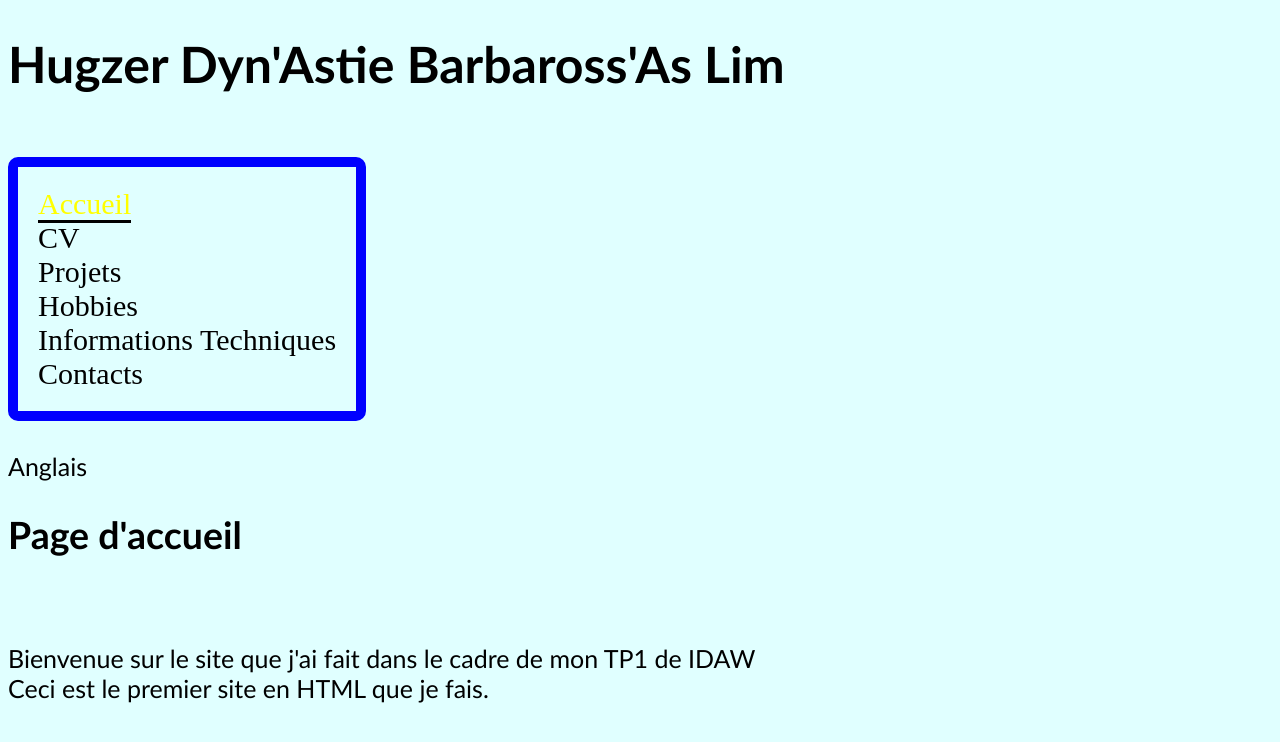
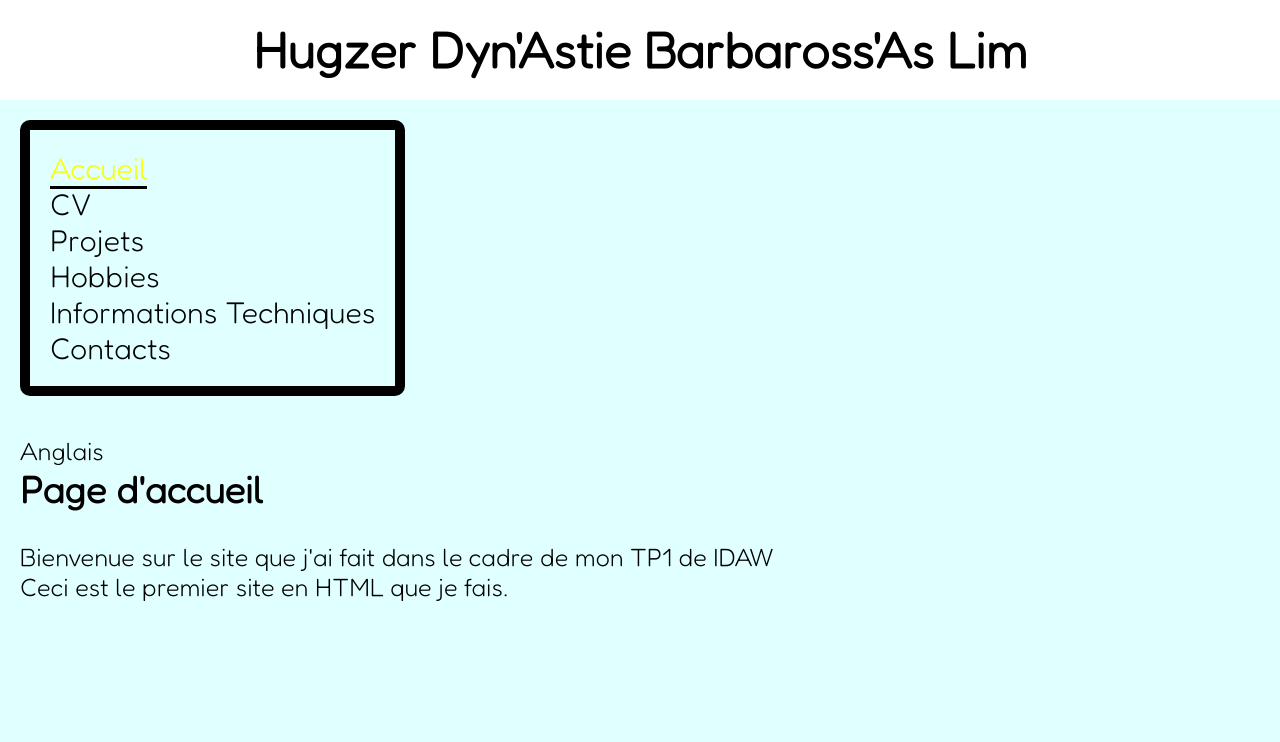
Before and after one commit to AtinyStay/IDAW, a PHP site: page / in a window 1280 px wide. Shown: the top 742 px of the page. Run offline with PHP 8.4, Linux system fonts and the light colour scheme.

Commit message:
le site prend forme

```diff
--- a/TP2/eng/accueil_eng.php
+++ b/TP2/eng/accueil_eng.php
@@ -1,6 +1,6 @@
 <div class="box">
 <a class='change_lang' href="index.php?page=accueil&lang=fr">Français</a>
-            <h1>Welcome</h1>
+            <h1>Welcome Page</h1>
             <br/>
-            <p>Welcome to the party <br/> That is the first HTML website, I'm doing.</p>
+            <p>Welcome to my first HTML website. I did it during the IDAW course at IMT Nord Europe in March 2022.</p>
         </div>
--- a/TP2/eng/cv_eng.php
+++ b/TP2/eng/cv_eng.php
@@ -3,11 +3,11 @@
         <h2>Student at IMT Nord Europe</h2>
         <img src="hugo_num.jpg" alt="ma tête sur le cv" class="ma_tete"
             style="width:200px"/>
-        <h3>Professional career</h3>
+        <h3>Work Experience</h3>
         <p class="parcours"> May 2021 : Datatilt<br>
             July 2019 : Société Générale <br>
             July 2017 : Traiteur asiatique</p>
-        <h3>School</h3>
+        <h3>Education</h3>
         <p class="parcours">2020-2023 : Engineer degree at IMT Nord Europe<br/> <br/>
             2018-2020 = Preparatory Class
         </p>
--- a/TP2/fr/accueil_fr.php
+++ b/TP2/fr/accueil_fr.php
@@ -1,6 +1,7 @@
-<div class="box">
+<div class='container'> <div class="box">
     <a class='change_lang' href="index.php?page=accueil&lang=eng">Anglais</a>
             <h1>Page d'accueil</h1>
             <br/>
             <p>Bienvenue sur le site que j'ai fait dans le cadre de mon TP1 de IDAW <br/> Ceci est le premier site en HTML que je fais.</p>
         </div>
+</div>
--- a/TP2/style.css
+++ b/TP2/style.css
@@ -1,15 +1,38 @@
+@import url('https://fonts.googleapis.com/css2?family=Fredoka:wght@300&display=swap');
+
+*{
+    box-sizing:border-box;
+    padding: 0;
+    margin: 0;
+    font-family: "Fredoka";
+}
+
+.bandeau_haut{
+    background-color:white;
+    height:100px;
+    text-align: center;
+    line-height: 100px;
+    font-family:-apple-system, BlinkMacSystemFont, 'Segoe UI', Roboto, Oxygen, Ubuntu, Cantarell, 'Open Sans', 'Helvetica Neue', sans-serif;
+}
+
 body{
     background-color:lightcyan;
-    font-family: 'Trebuchet MS', 'Lucida Sans Unicode', 'Lucida Grande', 'Lucida Sans', Arial, sans-serif ;
     font-size: 25px;
+    font-family: 'Gill Sans', 'Gill Sans MT', Calibri, 'Trebuchet MS', sans-serif;
 }
 
+.container{
+    margin: 0 auto;
+    overflow: auto;
+    padding: 20px 20px;
+}
 .menu ul{
     font-family:'Times New Roman', Times, serif;
     font-size:30px;
     border-radius: 10px;
-    border: 10px solid blue;
+    border: 10px solid black;
     padding: 20px;
+    margin: 30;
     margin-left: auto;
     margin-right: auto;
     display: inline-block;
--- a/TP2/template_header.php
+++ b/TP2/template_header.php
@@ -1,7 +1,7 @@
 <!doctype html>
 <html>
     <head>
-        <title>Hector Durand</title>
+        <title>Hugo Lim</title>
         <link rel="stylesheet" href="style.css" type="text/css"
         media="screen" title="default" charset="utf-8" />
     </head>
--- a/TP2/template_menu.php
+++ b/TP2/template_menu.php
@@ -12,7 +12,7 @@
         );
 
         //reproduire l'html du menu
-        echo '<nav class="menu">
+        echo '<div class="container"><nav class="menu">
             <ul>';
         foreach($mymenu as $pageId => $pageParameters) {
             //récupération de l'id propre à la page courante
@@ -30,6 +30,6 @@
             }
         }
         echo '</ul>
-            </nav>';
+            </nav></div>';
     }
 ?>
```
Also changed, not shown: TP2/fr/hobbies_fr.php (+8 -0 lines).
